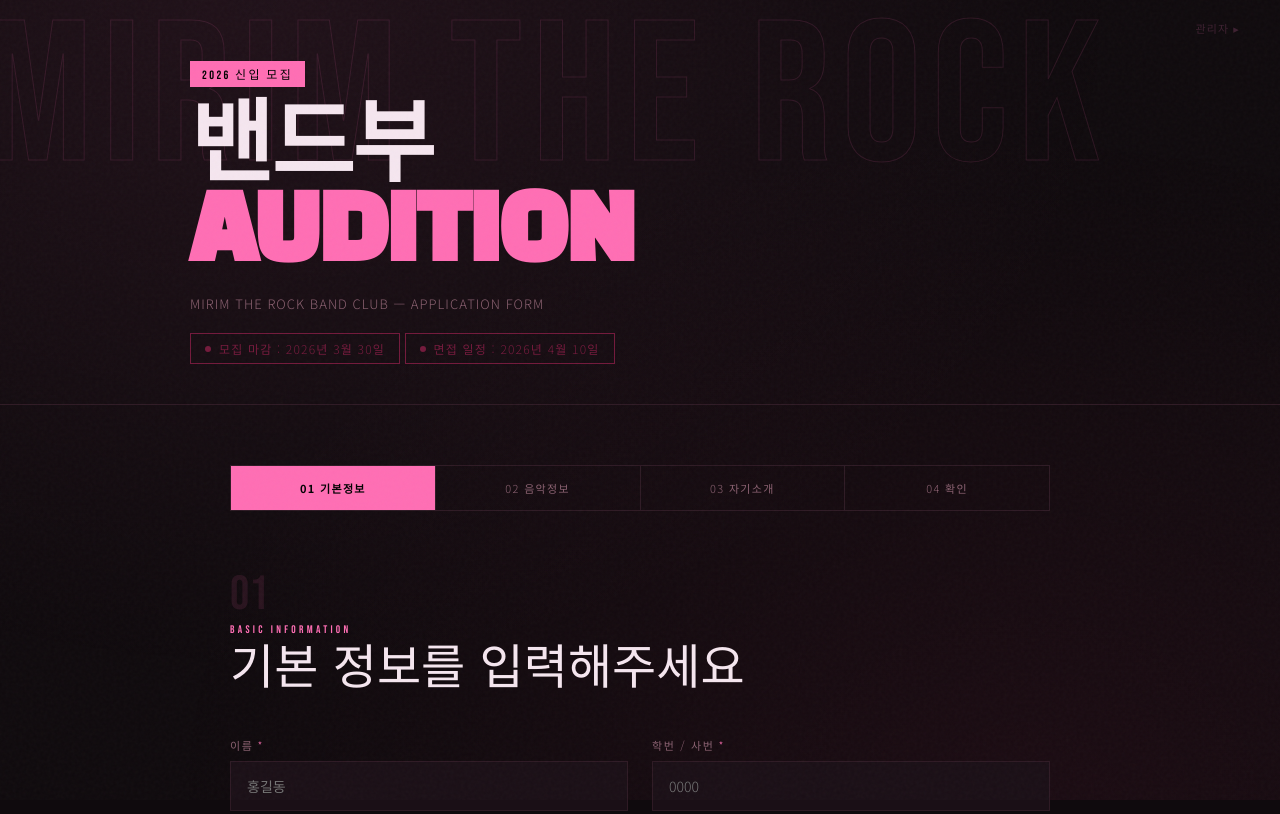
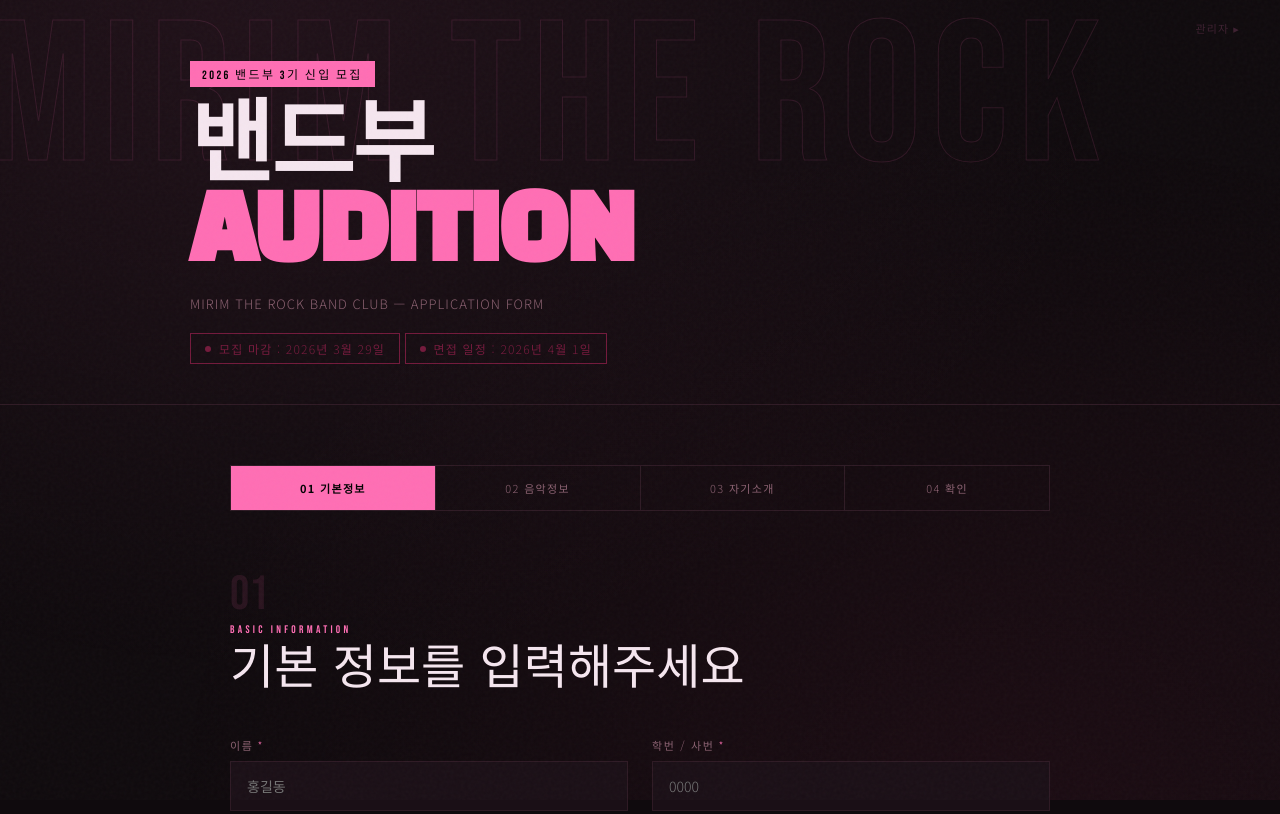
Before and after one commit to jay-p08/Mirim-The_Rock, a plain HTML site: page index.html in a window 1280 px wide. Shown: the top 814 px of the page. Drawn offline with Linux system fonts and the light colour scheme.

Commit message:
진짜 진짜 진짜 최 최최최종 지원폼

```diff
--- a/index.html
+++ b/index.html
@@ -14,11 +14,11 @@
         <header>
             <div class="header-bg-text">MIRIM THE ROCK</div>
             <div class="header-inner">
-                <div class="band-tag">2026 신입 모집</div>
+                <div class="band-tag">2026 밴드부 3기 신입 모집</div>
                 <h1>밴드부<span>AUDITION</span></h1>
                 <p class="subtitle">Mirim The Rock Band Club — Application Form</p>
-                <div class="deadline-badge"><span class="dot"></span>모집 마감 : 2026년 3월 30일</div>
-                <div class="deadline-badge"><span class="dot"></span>면접 일정 : 2026년 4월 10일</div>
+                <div class="deadline-badge"><span class="dot"></span>모집 마감 : 2026년 3월 29일</div>
+                <div class="deadline-badge"><span class="dot"></span>면접 일정 : 2026년 4월 1일</div>
             </div>
             <a class="admin-link" onclick="showAdminPage()">관리자 ▸</a>
         </header>
```
